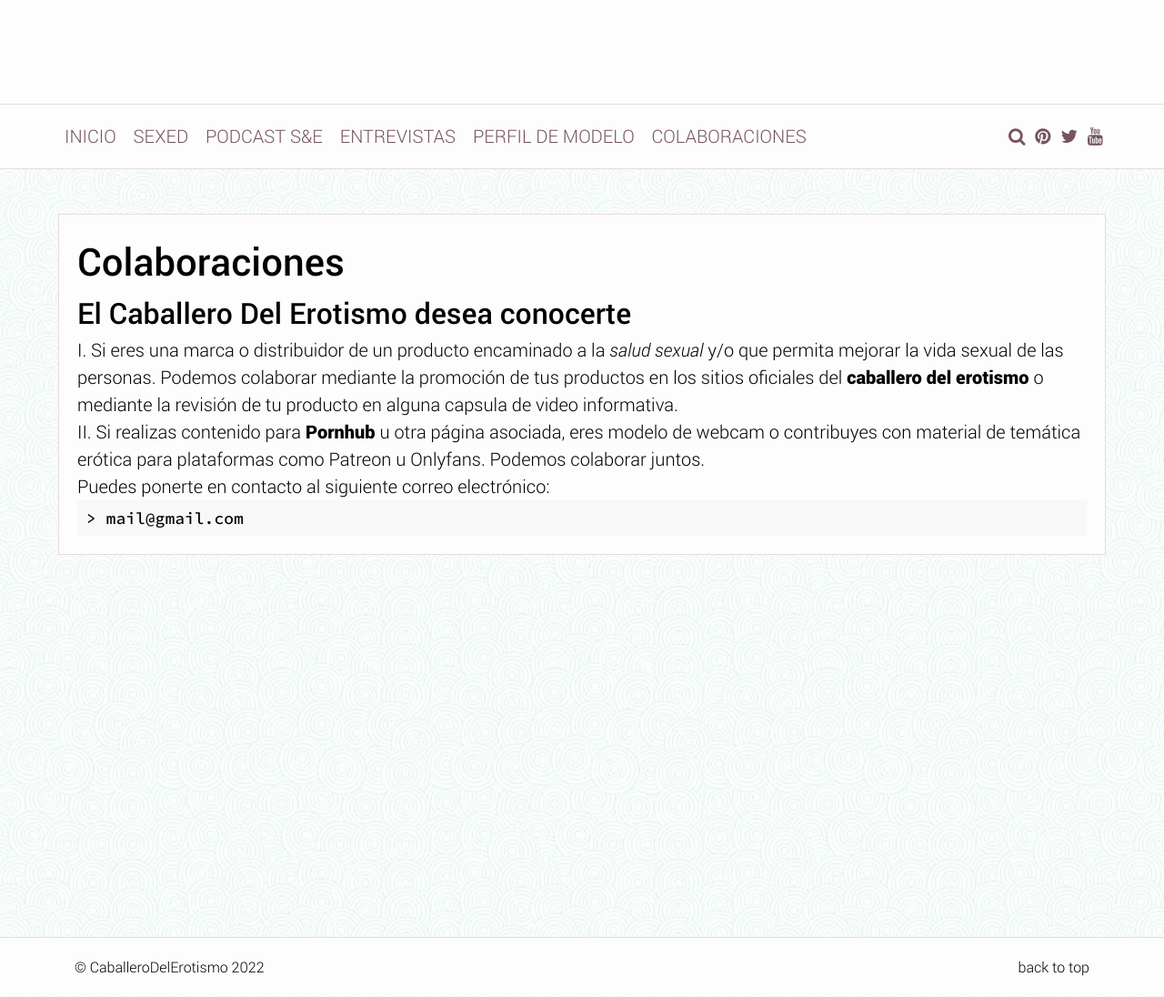
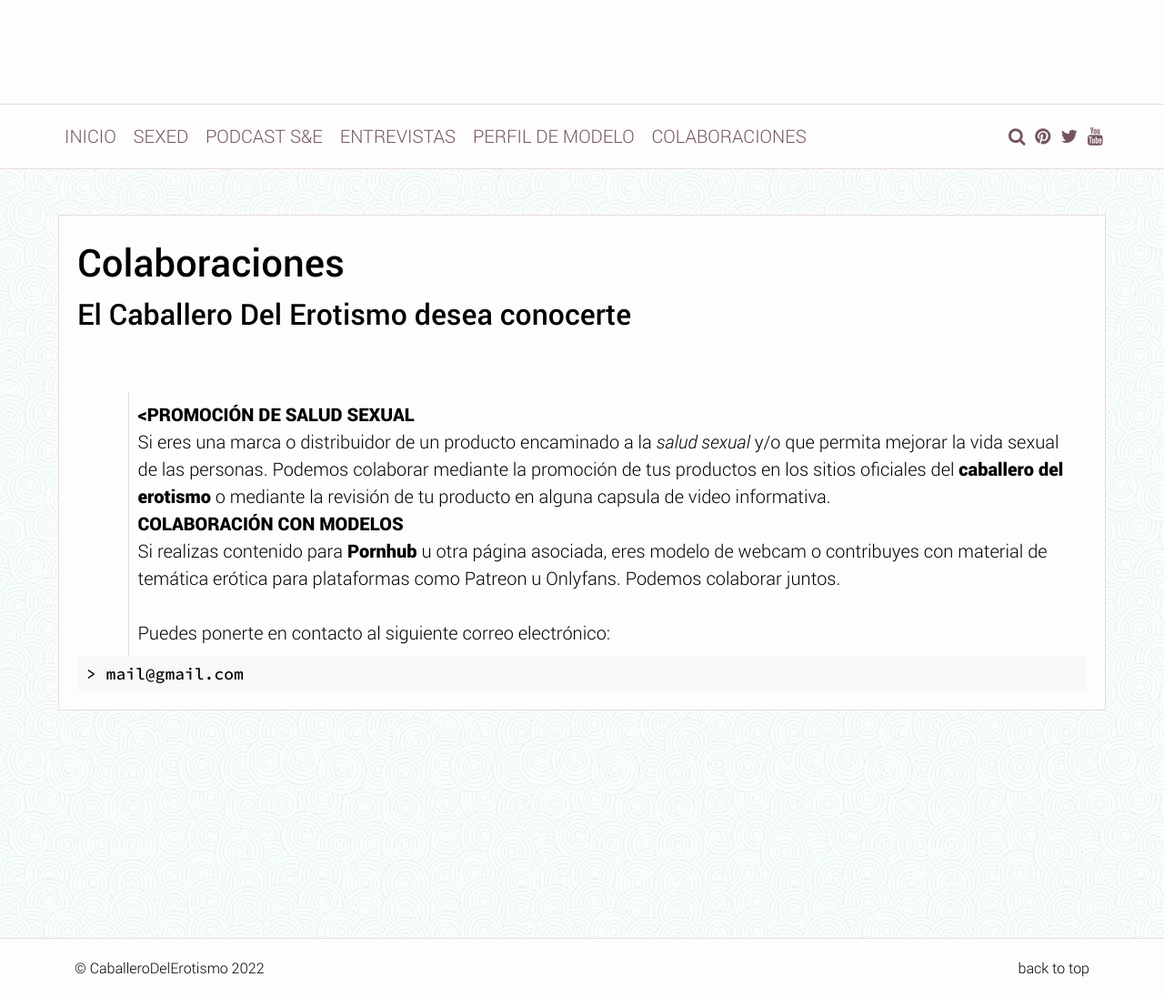
Before and after one commit to Caballerodeleros/-Caballerodeleros.github.io, a Jekyll site: the page built from typography/index.md, in a window 1280 px wide, cut to the strip 244-1340 px from the top of the page. Shown: the whole strip at 91% size. Built offline with Jekyll 4.4.1, drawn with Linux system fonts in a browser that asks for light colours.

Commit message:
Update index.md

```diff
--- a/typography/index.md
+++ b/typography/index.md
@@ -4,11 +4,17 @@ title: Colaboraciones
 ---
 
 ## El Caballero Del Erotismo desea conocerte
-
-I. Si eres una marca o distribuidor de un producto encaminado a la _salud sexual_ y/o que permita mejorar la vida sexual de las personas. Podemos colaborar mediante la promoción de tus productos en los sitios oficiales del **caballero del erotismo** o mediante la revisión de tu producto en alguna capsula de video informativa.
-
-II. Si realizas contenido para **Pornhub** u otra página asociada, eres modelo de webcam o contribuyes con material de temática erótica para plataformas como Patreon u Onlyfans. Podemos colaborar juntos.
-
+<br>
+<br>
+> **<PROMOCIÓN DE SALUD SEXUAL**
+<br>
+Si eres una marca o distribuidor de un producto encaminado a la _salud sexual_ y/o que permita mejorar la vida sexual de las personas. Podemos colaborar mediante la promoción de tus productos en los sitios oficiales del **caballero del erotismo** o mediante la revisión de tu producto en alguna capsula de video informativa.
+<br>
+> **COLABORACIÓN CON MODELOS**
+<br>
+Si realizas contenido para **Pornhub** u otra página asociada, eres modelo de webcam o contribuyes con material de temática erótica para plataformas como Patreon u Onlyfans. Podemos colaborar juntos.
+<br>
+<br>
 Puedes ponerte en contacto al siguiente correo electrónico:
 
     > mail@gmail.com
```
